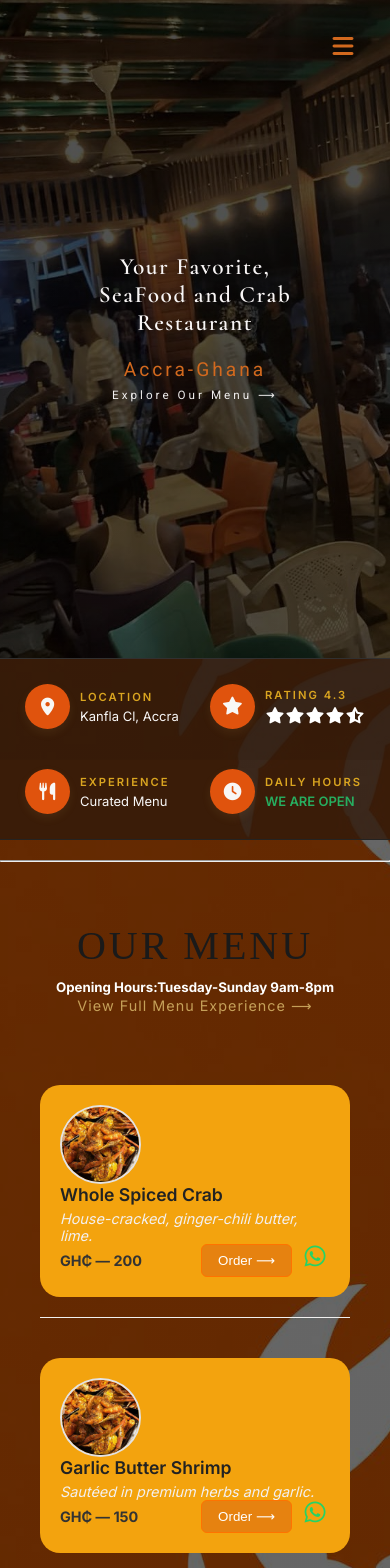
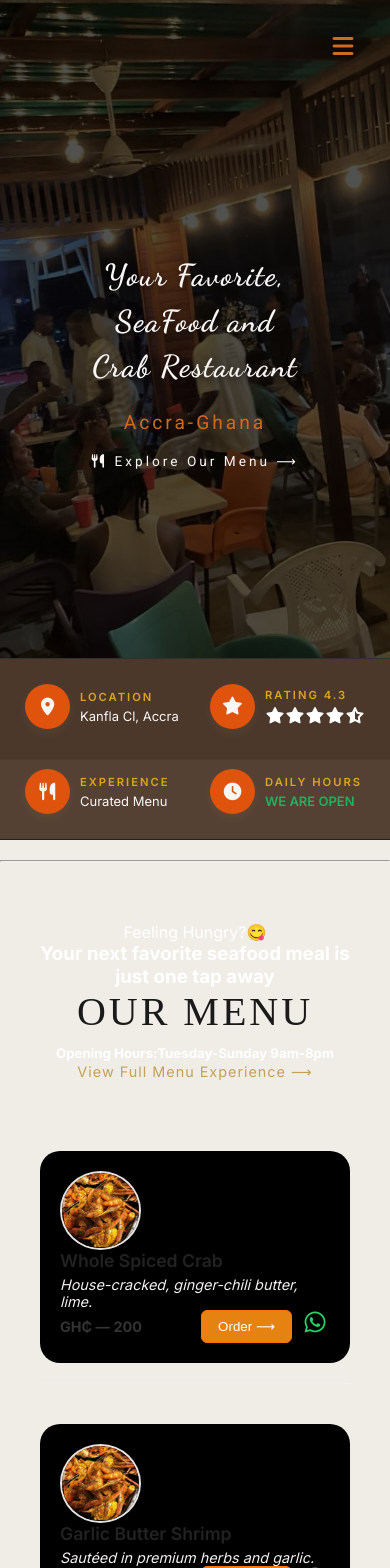
Before and after one commit to xebi112/Crab-Boutique, a React (Vite) app in the folder crab-boutique/: page / in a window 390 px wide. Shown: the top 1568 px of the page. Built offline with nearby package versions, Linux system fonts and the light colour scheme; a web font is replaced by a local one.

Commit message:
changes site color pallette

```diff
--- a/crab-boutique/src/COMPONENTS/Home.jsx
+++ b/crab-boutique/src/COMPONENTS/Home.jsx
@@ -130,7 +130,7 @@ function Home() {
               <div className="header-location">
                 <p>Accra-Ghana</p>
                 <Link to="/" className="view-btn">
-                  Explore Our Menu ⟶
+                  <i className="fas fa-utensils"></i> Explore Our Menu ⟶
                 </Link>
               </div>
             </div>
@@ -266,7 +266,10 @@ function Home() {
 
         <div className="menu-table" id="menu">
           <div className="menu-header-area">
+            <p>Feeling Hungry?😋 </p>
+            <h3>Your next favorite seafood meal is just one tap away</h3>
             <p className="menu-head">our Menu</p>
+
             <h5>Opening Hours:Tuesday-Sunday 9am-8pm</h5>
             <Link to="/menu" className="menu-text">
               View Full Menu Experience ⟶
--- a/crab-boutique/src/index.css
+++ b/crab-boutique/src/index.css
@@ -9,8 +9,7 @@
 body {
   font-family: "Inter", sans-serif;
   overflow-x: hidden; /* prevent horizontal scroll */
-  background:
-    linear-gradient(rgba(0, 0, 0, 0.6), rgba(0, 0, 0, 0.6)), url("/crab.jpeg");
+  background-color: #efede6;
 }
 html,
 body {
@@ -468,11 +467,11 @@ span {
   }
 
   .small-screen-logo-name {
-    font-size: 6vw;
-    line-height: 1.2;
+    font-size: 1.9rem;
+    line-height: 1.5;
     letter-spacing: 1.5px;
     text-align: center;
-    font-family: "Cormorant";
+    font-family: "Dancing Script", serif;
     font-weight: 600;
     color: #f8f5f5;
     text-shadow: 2px 2px 6px rgba(8, 5, 2, 0.5);
@@ -488,20 +487,7 @@ span {
     color: #d2691e;
     margin: 20%;
   }
-  .small-screen-hero-submesg {
-    font-size: 3.5vw; /* smaller than the logo text */
-    line-height: 1.4; /* comfortable spacing */
-    text-align: left; /* centered for balance */
-    font-family: "Cormorant", sans-serif; /* clean, modern font */
-    font-weight: 400;
-    color: #f5f5f5; /* soft white for readability */
-  }
 
-  .small-screen-hero-submesg span {
-    font-weight: 600; /* highlight spans */
-    color: #ff6600; /* warm accent color */
-    margin: 0 5px; /* spacing around spans */
-  }
   .overlay {
     background-image: linear-gradient(
       rgba(0, 0, 0, 0.199),
@@ -517,15 +503,21 @@ span {
   .header-location p {
     text-align: center;
   }
+
   .hero-mesg {
     display: none;
   }
   .view-btn {
-    color: #f0eeee;
-    font-size: 3vw;
-    line-height: 2;
+    color: #f8f5f4;
+    font-size: 3.5vw;
+    line-height: 4;
     cursor: pointer;
     text-decoration: none;
+    transition: transform 0.3s;
+  }
+  .view-btn:hover {
+    transform: scale(1.04);
+    box-shadow: 0 4px 24px rgba(29, 24, 24, 0.26);
   }
   .story {
     /* 1. Set the premium font family and make it italic for elegance */
@@ -671,7 +663,7 @@ span {
   }
 
   .item-info {
-    background-color: #f3a30e;
+    background-color: #000000;
     padding: 20px;
     color: #fff;
     border-radius: 20px;
```
